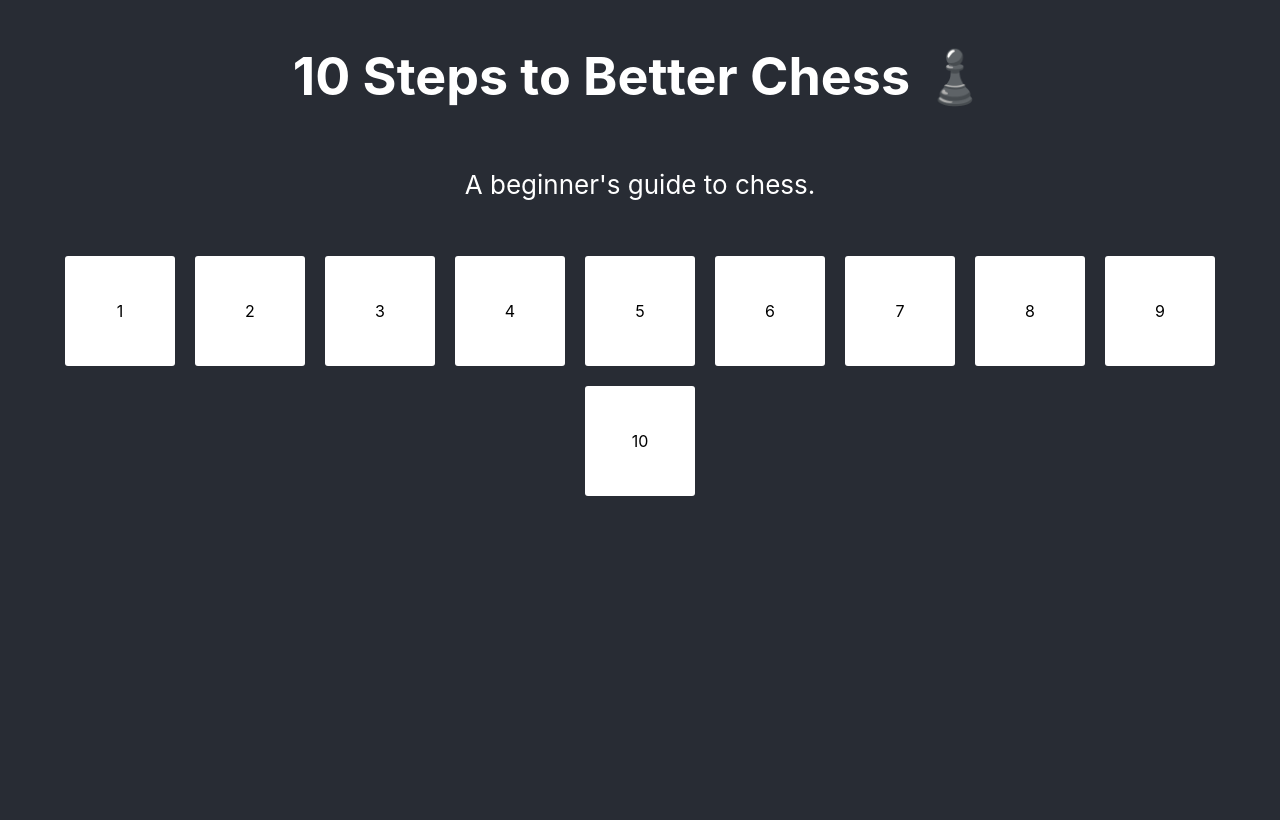
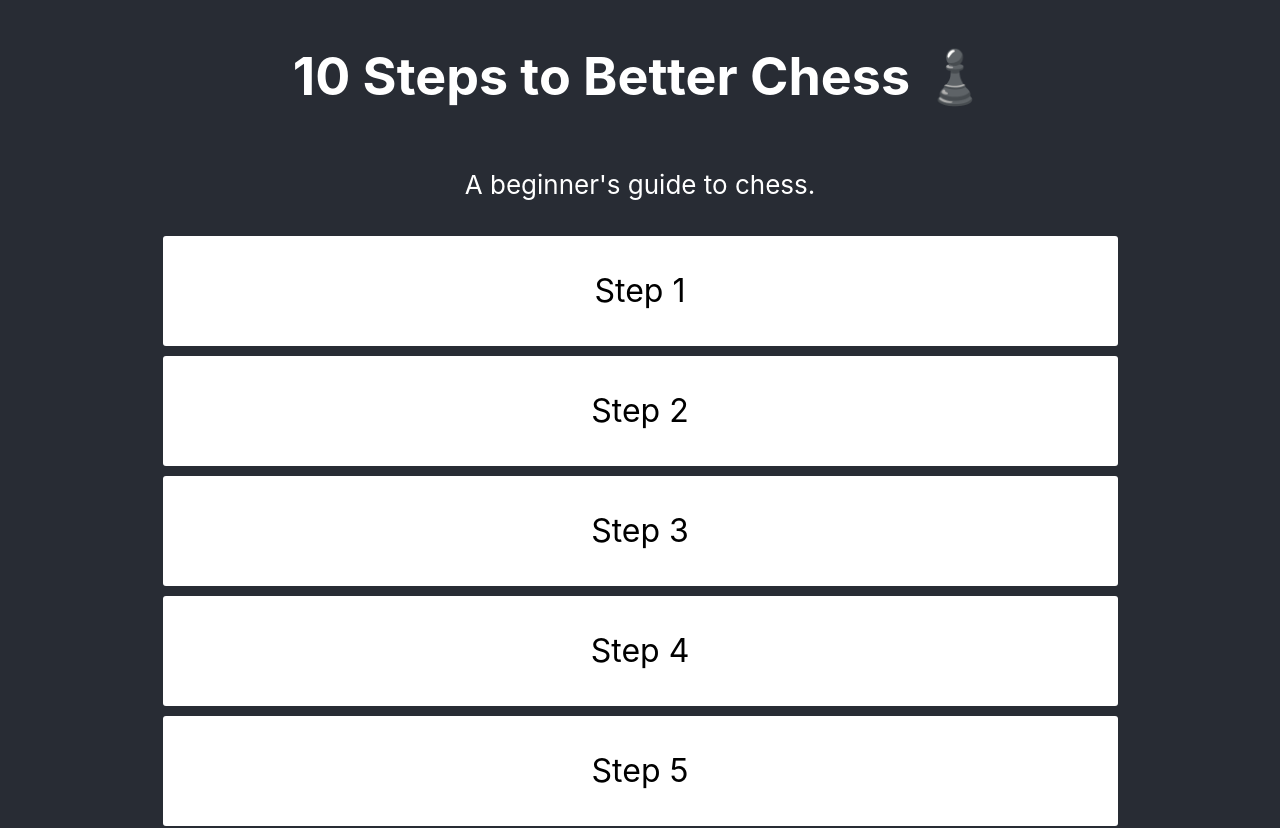
Before and after one commit to riceball1/10-steps-to-better-chess, a React (Create React App) app: page / in a window 1280 px wide. Shown: the top 828 px of the page. Built offline with nearby package versions, Linux system fonts and the light colour scheme.

Commit message:
Setup a component for each box

```diff
--- a/src/App.css
+++ b/src/App.css
@@ -15,35 +15,23 @@
   font-size: calc(10px + 2vmin);
 }
 
-.box-grid {
-  display: flex;
-  justify-content: center;
-  align-items: center;
-  margin: 20px auto;
-  flex-wrap: wrap;
-}
-
-@media only screen and (max-width: 768px) {
-  /* For mobile phones: */
-  .box-grid {
-    flex-wrap: wrap;
-  }
-}
-
 .box {
   border: 5px solid transparent;
-  width: 100px;
+  width: 75%;
   height: 100px;
   max-width: 100%;
   max-height: 100%;
   display: flex;
-  flex-direction: column;
-  justify-content: space-around;
-  margin: 10px;
+  align-items: center;
+  align-content: center;
+  justify-content: center;
+  margin: 10px auto;
   color: #000;
   font-style: bold;
   background-color: #FFF;
   border-radius: 3px;
+  font-size: 2rem;
+  cursor: pointer;
 }
 
 .box:focus {
--- a/src/App.tsx
+++ b/src/App.tsx
@@ -1,17 +1,12 @@
+/**
+ * App - main file to start page
+ */
+import Box from '../src/components/Box/Box';
 import "./App.css";
 
 function App() {
-  const TOTAL_GRID_LENGTH = 10;
-
-  const grid = [];
-  for (let boxLength = 0; boxLength < TOTAL_GRID_LENGTH; boxLength++) {
-    const id = boxLength + 1;
-    grid.push(
-      <div className="box" id={`${id}`} tabIndex={id}>
-        {id}
-      </div>
-    );
-  }
+  const boxes = new Array(10).fill(null);
+  console.log('boxes', boxes)
 
   return (
     <div className="App">
@@ -19,7 +14,9 @@ function App() {
         <h1>10 Steps to Better Chess ♟️</h1>
         <p>A beginner's guide to chess.</p>
       </header>
-      <main className="box-grid">{grid.map((box) => box)}</main>
+      <main>
+        {boxes.map((_, index) => <Box stepValue={index + 1} key={index} />)}
+      </main>
     </div>
   );
 }
--- /dev/null
+++ b/src/components/Box/Box.tsx
@@ -0,0 +1,24 @@
+/**
+ * Box Component - Used for Individual Content
+ */
+import React from "react";
+
+type BoxProps = {
+  isOpen: boolean;
+  stepValue: number;
+};
+
+function Box(props: BoxProps) {
+  return (
+    <>
+      <div className="box">Step {props.stepValue}</div>
+      {props.isOpen && <div>Content Showing</div>}
+    </>
+  );
+}
+
+Box.defaultProps = {
+  isOpen: false,
+};
+
+export default Box;
```
